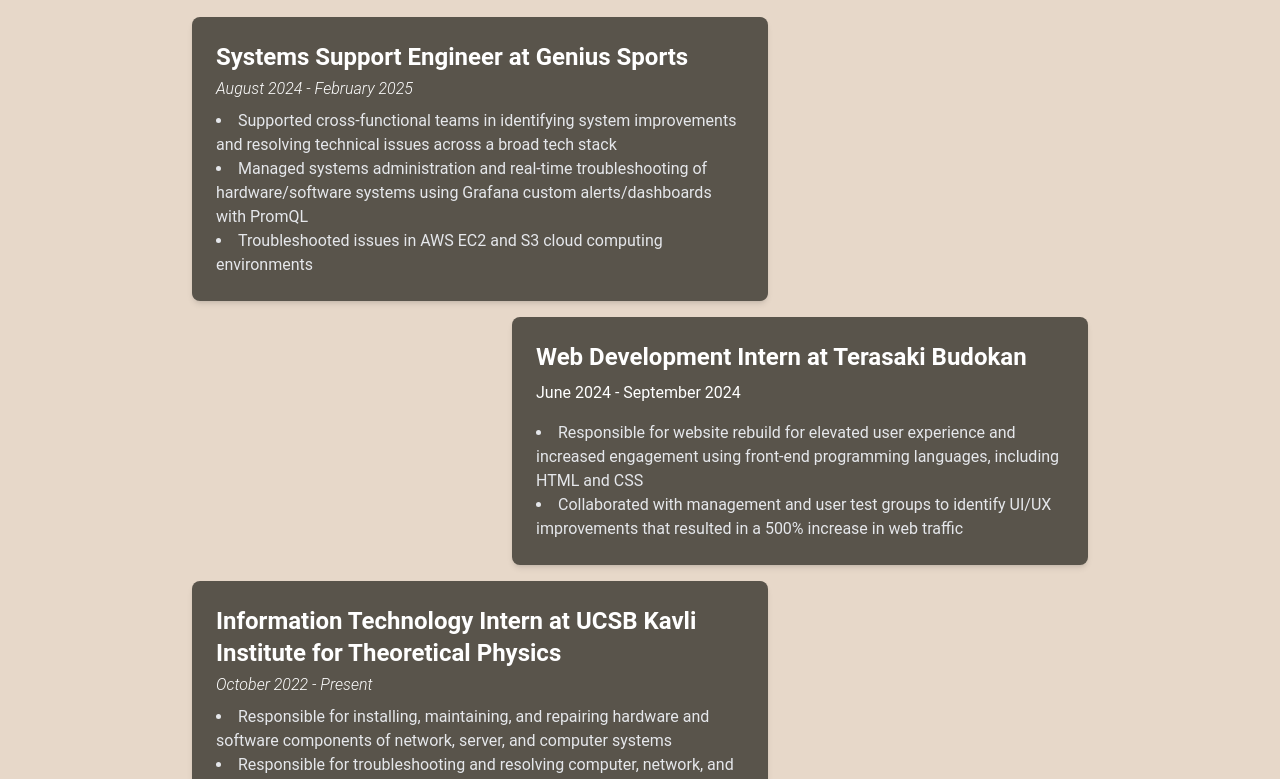
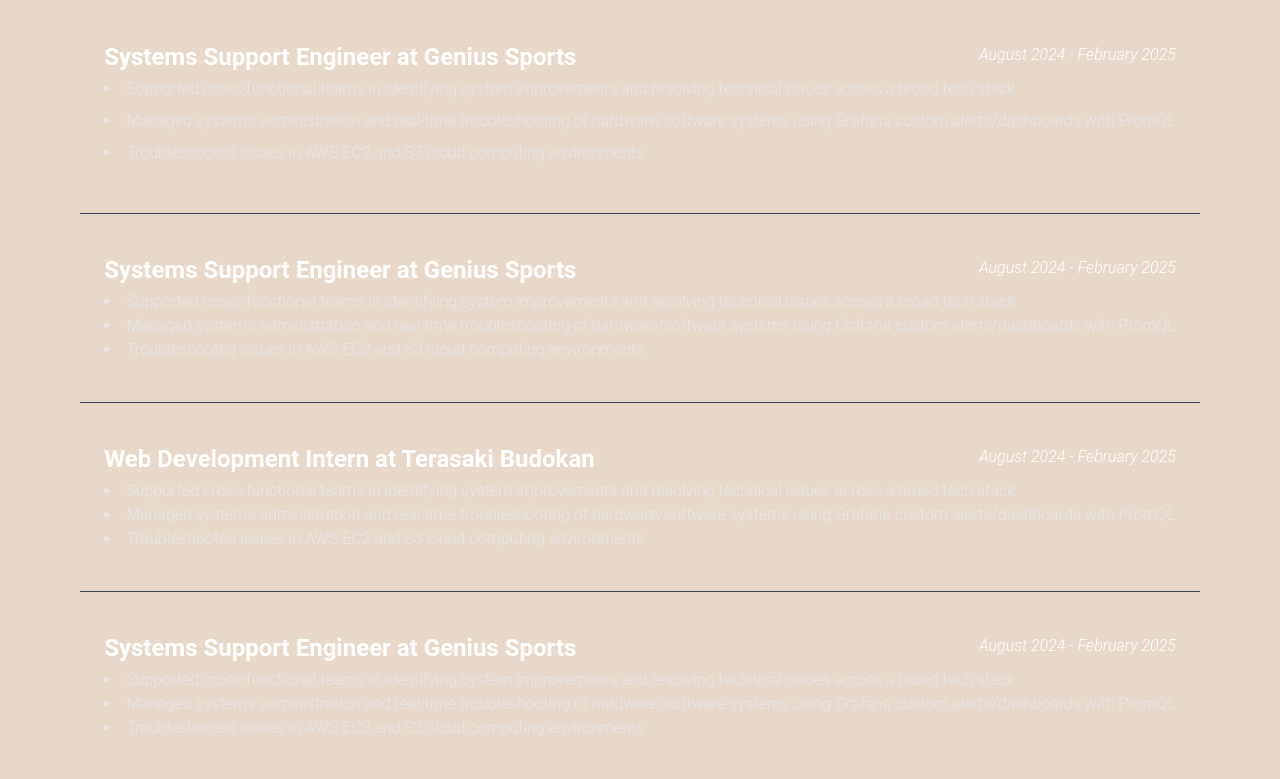
Before and after one commit to kolekikuta/portfolioWebste, a React (Create React App) app in the folder portfolio_website/: page / in a window 1280 px wide. Shown: the part 975-1754 px from the top of the page. Built offline with nearby package versions, Linux system fonts and the light colour scheme; the HTML template or start-up script is replaced by a standard one.

Commit message:
experience card

```diff
--- /dev/null
+++ b/portfolio_website/src/HomePage/ExperienceCard.js
@@ -0,0 +1,22 @@
+import React from 'react';
+
+const ExperienceCard = ( {title, period, description }) => {
+    return (
+        <div>
+            <div className="w-full justify-start p-6 text-start block mb-4">
+                <div className="flex items-center justify-between">
+                  <h2 className="text-2xl font-bold mb-1">{title}</h2>
+                  <p className="text-md font-light italic mb-2">{period}</p>
+                </div>
+                <ul className="list-disc list-inside text-md text-gray-200 font-light">
+                  {description.map((desc, index) => (
+                    <li key={index} className="mb-2">{desc}</li>
+                  ))}
+                </ul>
+            </div>
+            <hr className="my-4 border-t border-gray-700" />
+        </div>
+    )
+}
+
+export default ExperienceCard;
--- a/portfolio_website/src/HomePage/HomePage.js
+++ b/portfolio_website/src/HomePage/HomePage.js
@@ -8,6 +8,7 @@
 import Title from "../utils/Title";
 import { FaGithub } from "react-icons/fa";
 import ProjectCard from "./ProjectCard";
+import ExperienceCard from "./ExperienceCard";
 
 export default function HomePage () {
     const [openModalId, setOpenModalID] = useState(null);
@@ -82,22 +83,63 @@
       <section id="experience-section" className="text-center w-full pt-14">
         <Reveal>
           <h1 className="mt-4">Experience</h1>
-          <div className="max-w-4xl w-full mx-auto text-white">
+          <div className="w-full mx-auto text-white">
+
+            <ExperienceCard
+              title="Systems Support Engineer at Genius Sports"
+              period="August 2024 - February 2025"
+              description={[
+                "Supported cross-functional teams in identifying system improvements and resolving technical issues across a broad tech stack",
+                "Managed systems administration and real-time troubleshooting of hardware/software systems using Grafana custom alerts/dashboards with PromQL",
+                "Troubleshooted issues in AWS EC2 and S3 cloud computing environments"
+              ]}
+              />
+
+
             {/*Left Aligned*/}
-            <div className="max-w-xl w-full justify-start bg-secondary text-white p-6 rounded-lg shadow-md text-start block mb-4">
-              <h2 className="text-2xl font-bold mb-1">Systems Support Engineer at Genius Sports</h2>
-              <p className="text-md font-light italic mb-2">August 2024 - February 2025</p>
-              <ul className="list-disc list-inside text-md text-gray-200">
+            <div className="w-full justify-start p-6 text-start block mb-4">
+              <div className="flex items-center justify-between">
+                <h2 className="text-2xl font-bold mb-1">Systems Support Engineer at Genius Sports</h2>
+                <p className="text-md font-light italic mb-2">August 2024 - February 2025</p>
+              </div>
+              <ul className="list-disc list-inside text-md text-gray-200 font-light">
                 <li>Supported cross-functional teams in identifying system improvements and resolving technical issues across a broad tech stack</li>
                 <li>Managed systems administration and real-time troubleshooting of hardware/software systems using Grafana custom alerts/dashboards with PromQL</li>
                 <li>Troubleshooted issues in AWS EC2 and S3 cloud computing environments</li>
               </ul>
             </div>
+            <hr className="my-4 border-t border-gray-700" />
+
+            <div className="w-full justify-start p-6 text-start block mb-4">
+              <div className="flex items-center justify-between">
+                <h2 className="text-2xl font-bold mb-1">Web Development Intern at Terasaki Budokan</h2>
+                <p className="text-md font-light italic mb-2">August 2024 - February 2025</p>
+              </div>
+              <ul className="list-disc list-inside text-md text-gray-200 font-light">
+                <li>Supported cross-functional teams in identifying system improvements and resolving technical issues across a broad tech stack</li>
+                <li>Managed systems administration and real-time troubleshooting of hardware/software systems using Grafana custom alerts/dashboards with PromQL</li>
+                <li>Troubleshooted issues in AWS EC2 and S3 cloud computing environments</li>
+              </ul>
+            </div>
+            <hr className="my-4 border-t border-gray-700" />
+
+            <div className="w-full justify-start p-6 text-start block mb-4">
+              <div className="flex items-center justify-between">
+                <h2 className="text-2xl font-bold mb-1">Systems Support Engineer at Genius Sports</h2>
+                <p className="text-md font-light italic mb-2">August 2024 - February 2025</p>
+              </div>
+              <ul className="list-disc list-inside text-md text-gray-200 font-light">
+                <li>Supported cross-functional teams in identifying system improvements and resolving technical issues across a broad tech stack</li>
+                <li>Managed systems administration and real-time troubleshooting of hardware/software systems using Grafana custom alerts/dashboards with PromQL</li>
+                <li>Troubleshooted issues in AWS EC2 and S3 cloud computing environments</li>
+              </ul>
+            </div>
+            <hr className="my-4 border-t border-gray-700" />
 
             {/*Right Aligned*/}
             <div className="w-full flex justify-end">
               <div className="max-w-xl text-white p-6 rounded-lg shadow-md text-left bg-secondary mb-4">
-                <h2 className="text-2xl font-bold mb-2">Web Development Intern at Terasaki Budokan</h2>
+                <h2 className="text-2xl font-bold mb-2"></h2>
                 <p className="text-md mb-4">June 2024 - September 2024</p>
                 <ul className="list-disc list-inside text-md text-gray-200 text-start">
                   <li>Responsible for website rebuild for elevated user experience and increased engagement using front-end programming languages, including HTML and CSS</li>
```
